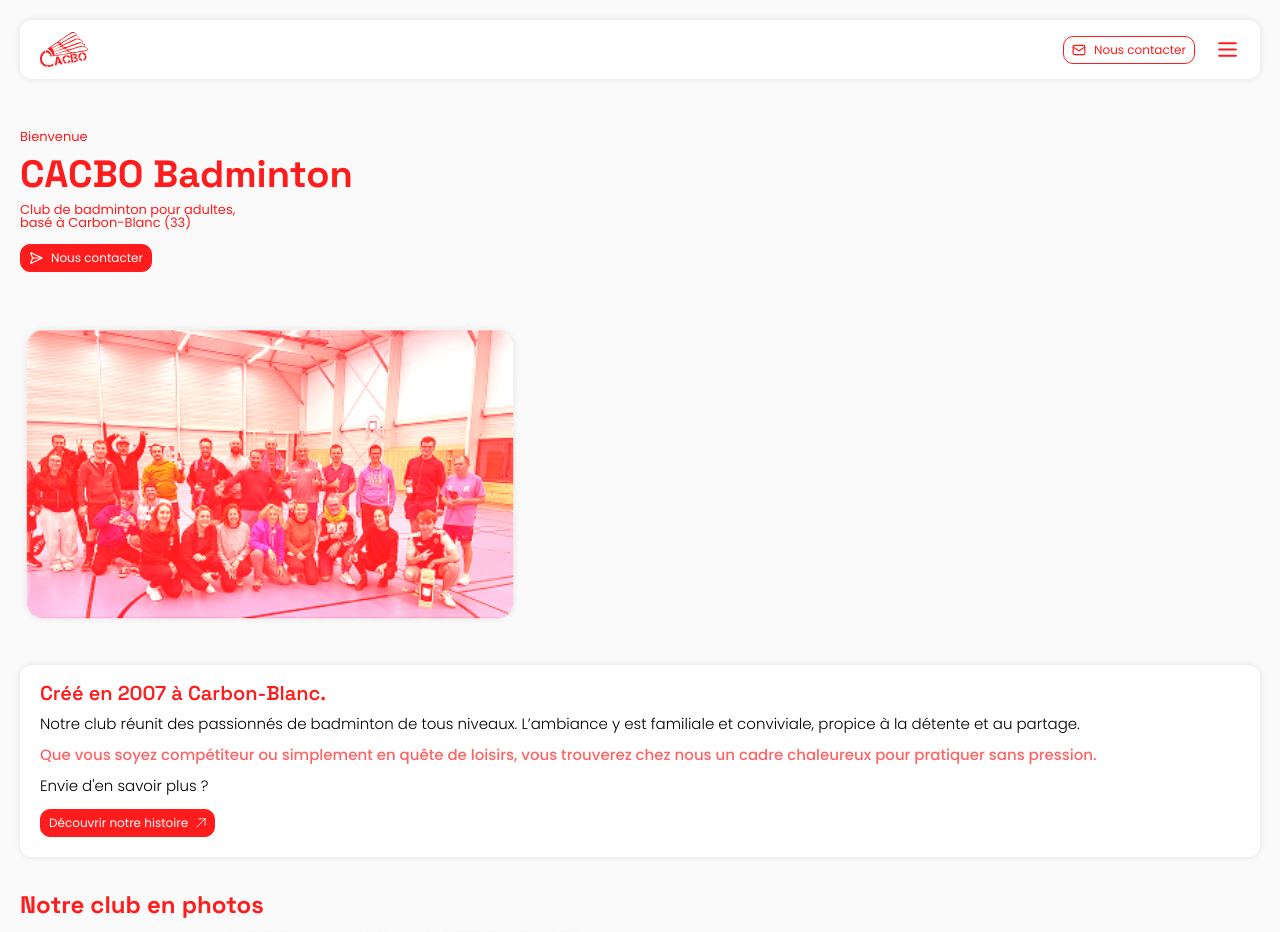
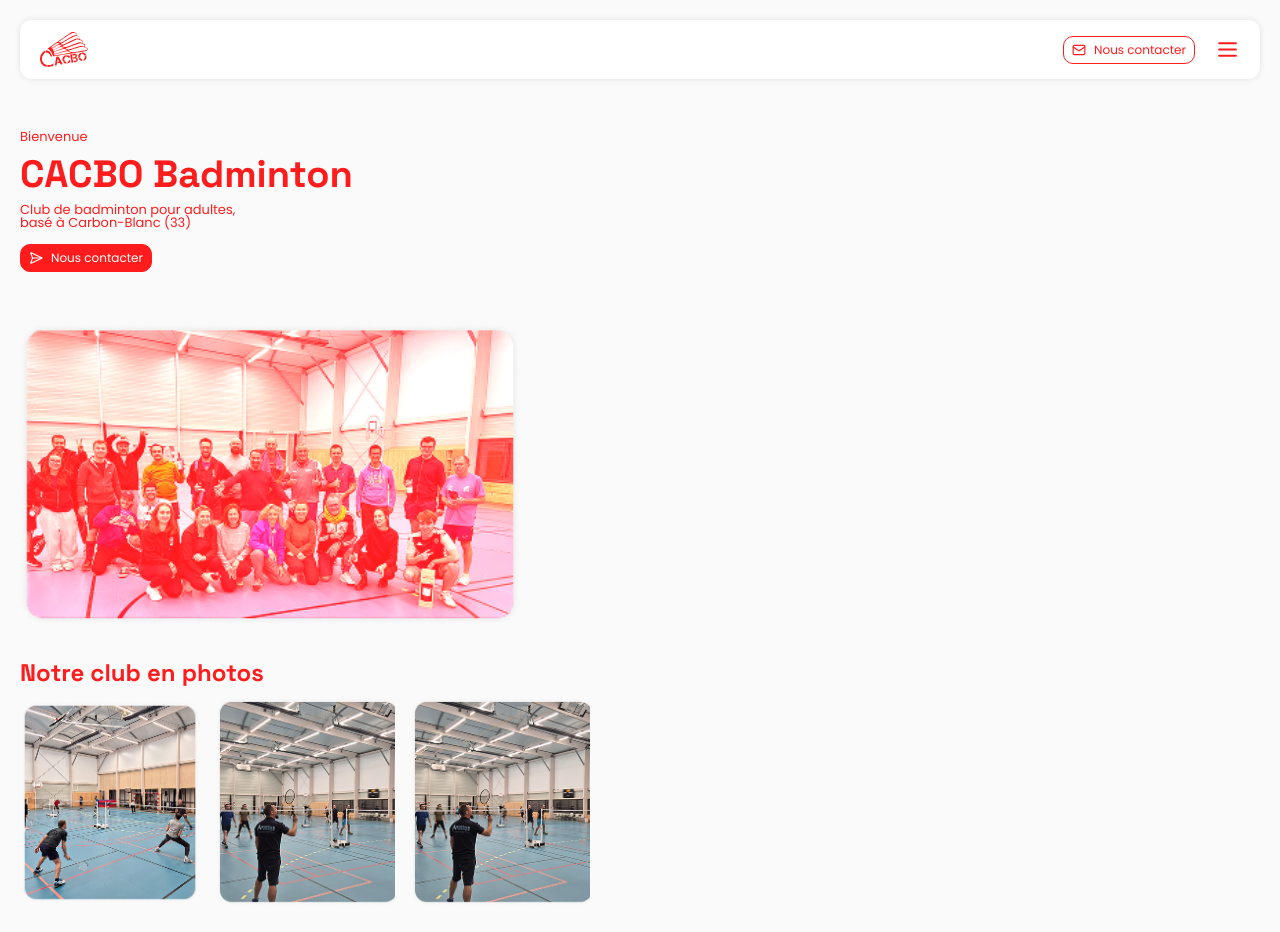
Before and after one commit to Matsuel/CACBO-Badminton, a Next.js app: page / in a window 1280 px wide. Shown: the top 932 px of the page. Built offline with nearby package versions, Linux system fonts and the light colour scheme; a web font is replaced by a local one.

Commit message:
feat: ajout du composant Caroussel pour l'affichage d'images sur la page d'accueil

```diff
--- a/src/app/page.tsx
+++ b/src/app/page.tsx
@@ -40,6 +40,15 @@ export default function Home() {
           height={300}
         />
 
+        <Caroussel
+          images={[
+            "/acceuil/caroussel1.png",
+            "/acceuil/caroussel2.png",
+            "/acceuil/caroussel2.png"
+          ]}
+          title="Notre club en photos"
+        />
+
         <Bloc title="Créé en 2007 à Carbon-Blanc. ">
           <BlocText>
             Notre club réunit des passionnés de badminton de tous niveaux. L’ambiance y est familiale et conviviale, propice à la détente et au partage.
@@ -50,7 +59,7 @@ export default function Home() {
           </BlocSubtitle>
 
           <BlocText>
-            Envie d'en savoir plus ?
+            Envie d&apos;en savoir plus ?
           </BlocText>
 
           <Button href={"/histoire"} variant="inverted">
@@ -59,15 +68,6 @@ export default function Home() {
           </Button>
 
         </Bloc>
-
-        <Caroussel
-          images={[
-            "/acceuil/caroussel1.png",
-            "/acceuil/caroussel2.png",
-            "/acceuil/caroussel2.png"
-          ]}
-          title="Notre club en photos"
-        />
 
         <Bloc title="Envie de taper dans le volant ?">
           <h4 className="font-Poppins text-[15px] font-medium leading-4">
```
